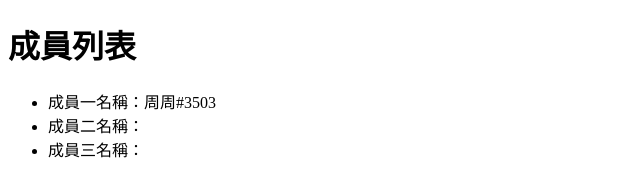
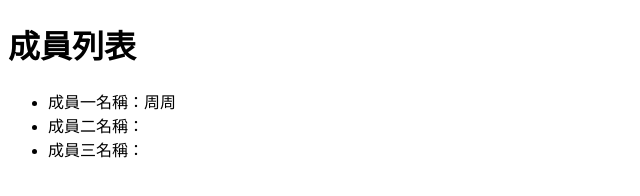
Before and after one commit to JHOUJHOU/git_test_0906_4, a plain HTML site: page index.html in a window 1280 px wide. Shown: the full height of the page, 0-640 px from the left. Drawn offline with Linux system fonts and the light colour scheme.

Commit message:
分支調整姓名

```diff
--- a/index.html
+++ b/index.html
@@ -10,7 +10,7 @@
 <body>
   <h1>成員列表</h1>
     <ul>
-        <li>成員一名稱：周周#3503</li>
+        <li>成員一名稱：周周</li>
         <li>成員二名稱：</li>
         <li>成員三名稱：</li>
     </ul>
```
